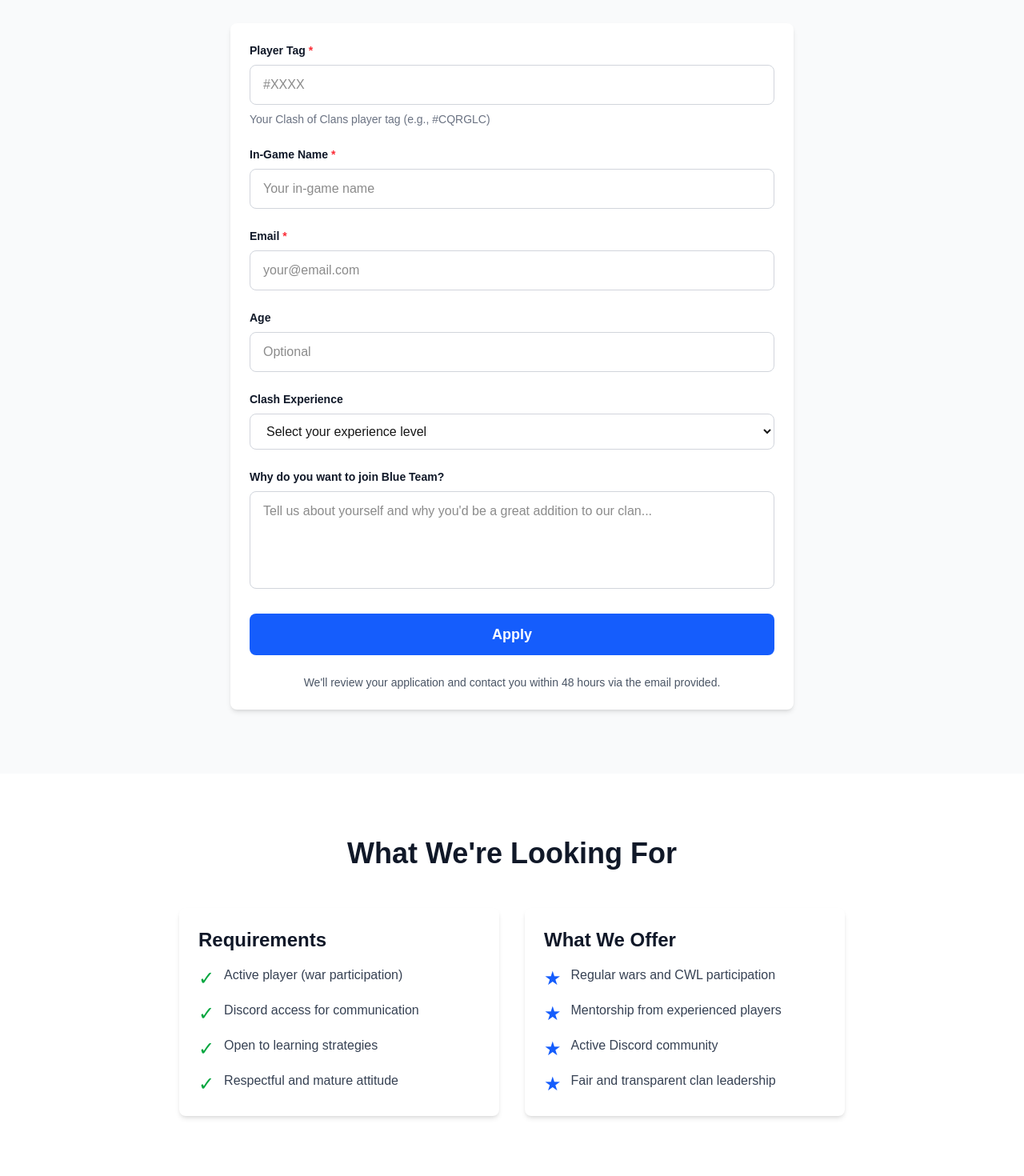
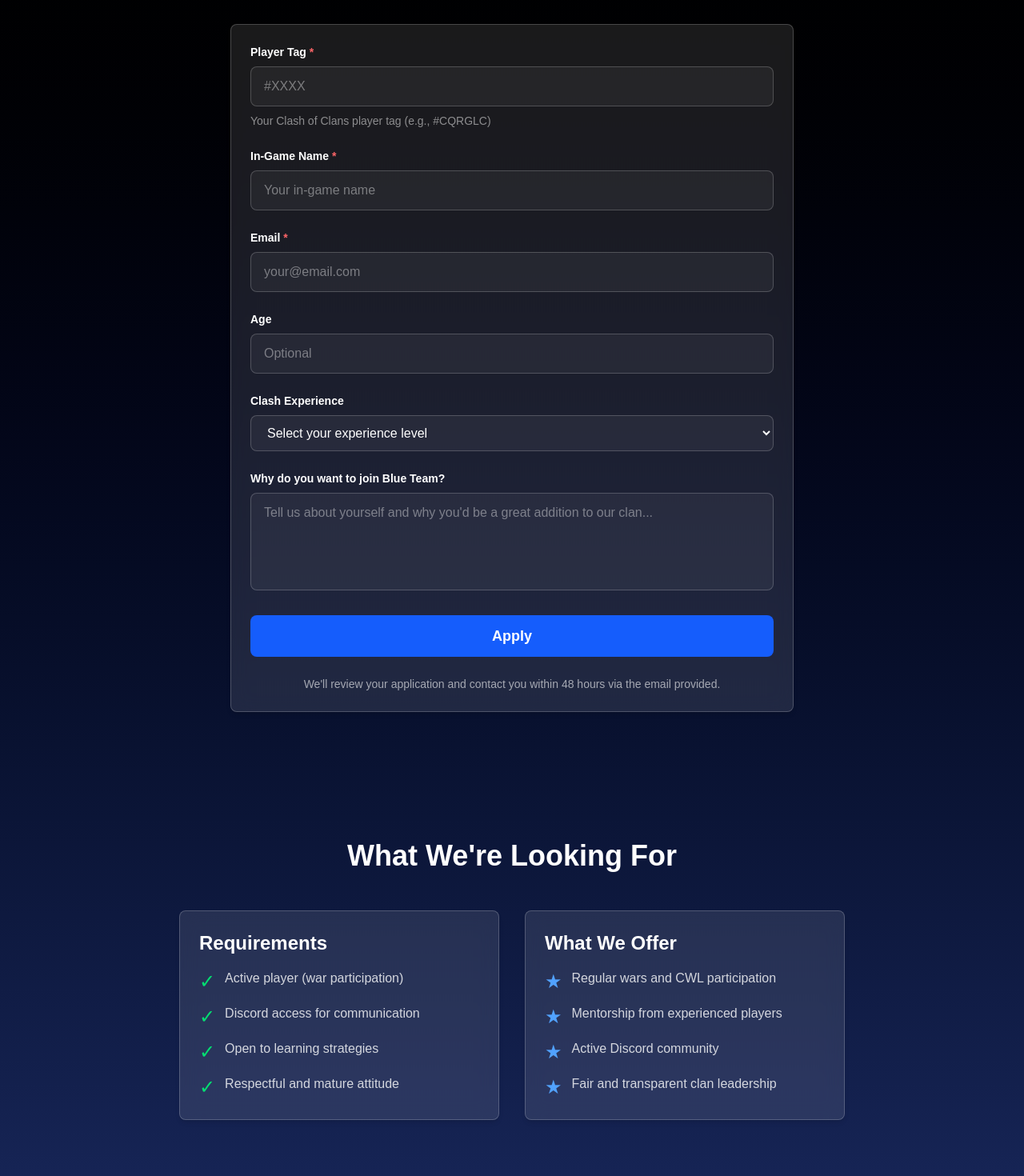
Before and after one commit to matisseduffield/blueteamclan, a Next.js app: page /join in a window 1280 px wide. Shown: the part 380-1850 px from the top of the page at 80% size. Built offline with nearby package versions, Linux system fonts and the light colour scheme; no server answers.

Commit message:
Update: Modernize all pages with dark backgrounds and glassmorphism effects

```diff
--- a/src/app/join/page.tsx
+++ b/src/app/join/page.tsx
@@ -69,13 +69,13 @@ export default function JoinPage() {
   };
 
   return (
-    <div className="space-y-0">
+    <div className="space-y-0 min-h-screen bg-gradient-to-b from-black to-blue-950">
       {/* Hero Section */}
-      <section className="bg-gradient-to-br from-blue-900 via-blue-800 to-purple-900 text-white py-20">
+      <section className="bg-gradient-to-b from-blue-900/50 via-purple-900/50 to-black/50 text-white py-20 border-b border-white/10">
         <div className="max-w-7xl mx-auto px-4 sm:px-6 lg:px-8">
           <div className="text-center space-y-4">
-            <h1 className="text-5xl md:text-6xl font-bold">Join Blue Team</h1>
-            <p className="text-xl text-blue-100">
+            <h1 className="text-5xl md:text-6xl font-bold">Apply to Blue Team</h1>
+            <p className="text-xl text-blue-200">
               Think you have what it takes? Apply now and let's see if you're a good fit!
             </p>
           </div>
@@ -83,28 +83,28 @@ export default function JoinPage() {
       </section>
 
       {/* Form Section */}
-      <section className="py-20 bg-gray-50">
+      <section className="py-20">
         <div className="max-w-3xl mx-auto px-4 sm:px-6 lg:px-8">
           {submitted ? (
-            <Card className="bg-green-50 border-2 border-green-200">
+            <Card className="bg-green-500/20 border-2 border-green-500 backdrop-blur-md">
               <div className="text-center space-y-4">
                 <div className="text-5xl">✨</div>
-                <h2 className="text-2xl font-bold text-green-900">Request Submitted!</h2>
-                <p className="text-green-700">
+                <h2 className="text-2xl font-bold text-green-300">Application Submitted!</h2>
+                <p className="text-green-200">
                   Thanks for your interest in joining Blue Team! Our leadership will review your
-                  request and get back to you on Discord or email within 48 hours.
+                  application and get back to you on Discord or email within 48 hours.
                 </p>
-                <p className="text-sm text-green-600">
+                <p className="text-sm text-green-300">
                   Make sure to join our Discord and check your email regularly for updates.
                 </p>
               </div>
             </Card>
           ) : (
-            <Card>
+            <Card className="bg-white/10 backdrop-blur-md border border-white/20">
               <form onSubmit={handleSubmit} className="space-y-6">
                 <div className="space-y-2">
-                  <label className="block text-sm font-semibold text-gray-900">
-                    Player Tag <span className="text-red-500">*</span>
+                  <label className="block text-sm font-semibold text-white">
+                    Player Tag <span className="text-red-400">*</span>
                   </label>
                   <input
                     type="text"
@@ -112,15 +112,15 @@ export default function JoinPage() {
                     value={formData.playerTag}
                     onChange={handleChange}
                     placeholder="#XXXX"
-                    className="w-full px-4 py-3 border border-gray-300 rounded-lg focus:outline-none focus:ring-2 focus:ring-blue-500"
+                    className="w-full px-4 py-3 border border-white/20 bg-white/5 text-white placeholder-white/40 rounded-lg focus:outline-none focus:ring-2 focus:ring-blue-500"
                     required
                   />
-                  <p className="text-sm text-gray-500">Your Clash of Clans player tag (e.g., #CQRGLC)</p>
+                  <p className="text-sm text-white/50">Your Clash of Clans player tag (e.g., #CQRGLC)</p>
                 </div>
 
                 <div className="space-y-2">
-                  <label className="block text-sm font-semibold text-gray-900">
-                    In-Game Name <span className="text-red-500">*</span>
+                  <label className="block text-sm font-semibold text-white">
+                    In-Game Name <span className="text-red-400">*</span>
                   </label>
                   <input
                     type="text"
@@ -128,14 +128,14 @@ export default function JoinPage() {
                     value={formData.playerName}
                     onChange={handleChange}
                     placeholder="Your in-game name"
-                    className="w-full px-4 py-3 border border-gray-300 rounded-lg focus:outline-none focus:ring-2 focus:ring-blue-500"
+                    className="w-full px-4 py-3 border border-white/20 bg-white/5 text-white placeholder-white/40 rounded-lg focus:outline-none focus:ring-2 focus:ring-blue-500"
                     required
                   />
                 </div>
 
                 <div className="space-y-2">
-                  <label className="block text-sm font-semibold text-gray-900">
-                    Email <span className="text-red-500">*</span>
+                  <label className="block text-sm font-semibold text-white">
+                    Email <span className="text-red-400">*</span>
                   </label>
                   <input
                     type="email"
@@ -143,13 +143,13 @@ export default function JoinPage() {
                     value={formData.email}
                     onChange={handleChange}
                     placeholder="your@email.com"
-                    className="w-full px-4 py-3 border border-gray-300 rounded-lg focus:outline-none focus:ring-2 focus:ring-blue-500"
+                    className="w-full px-4 py-3 border border-white/20 bg-white/5 text-white placeholder-white/40 rounded-lg focus:outline-none focus:ring-2 focus:ring-blue-500"
                     required
                   />
                 </div>
 
                 <div className="space-y-2">
-                  <label className="block text-sm font-semibold text-gray-900">
+                  <label className="block text-sm font-semibold text-white">
                     Age
                   </label>
                   <input
@@ -158,19 +158,19 @@ export default function JoinPage() {
                     value={formData.age}
                     onChange={handleChange}
                     placeholder="Optional"
-                    className="w-full px-4 py-3 border border-gray-300 rounded-lg focus:outline-none focus:ring-2 focus:ring-blue-500"
+                    className="w-full px-4 py-3 border border-white/20 bg-white/5 text-white placeholder-white/40 rounded-lg focus:outline-none focus:ring-2 focus:ring-blue-500"
                   />
                 </div>
 
                 <div className="space-y-2">
-                  <label className="block text-sm font-semibold text-gray-900">
+                  <label className="block text-sm font-semibold text-white">
                     Clash Experience
                   </label>
                   <select
                     name="experience"
                     value={formData.experience}
                     onChange={handleChange}
-                    className="w-full px-4 py-3 border border-gray-300 rounded-lg focus:outline-none focus:ring-2 focus:ring-blue-500"
+                    className="w-full px-4 py-3 border border-white/20 bg-white/5 text-white rounded-lg focus:outline-none focus:ring-2 focus:ring-blue-500"
                   >
                     <option value="">Select your experience level</option>
                     <option value="beginner">Beginner (New to clans)</option>
@@ -181,7 +181,7 @@ export default function JoinPage() {
                 </div>
 
                 <div className="space-y-2">
-                  <label className="block text-sm font-semibold text-gray-900">
+                  <label className="block text-sm font-semibold text-white">
                     Why do you want to join Blue Team?
                   </label>
                   <textarea
@@ -190,12 +190,12 @@ export default function JoinPage() {
                     onChange={handleChange}
                     placeholder="Tell us about yourself and why you'd be a great addition to our clan..."
                     rows={4}
-                    className="w-full px-4 py-3 border border-gray-300 rounded-lg focus:outline-none focus:ring-2 focus:ring-blue-500 resize-none"
+                    className="w-full px-4 py-3 border border-white/20 bg-white/5 text-white placeholder-white/40 rounded-lg focus:outline-none focus:ring-2 focus:ring-blue-500 resize-none"
                   />
                 </div>
 
                 {error && (
-                  <div className="bg-red-50 border border-red-200 text-red-700 px-4 py-3 rounded-lg">
+                  <div className="bg-red-500/20 border border-red-500 text-red-200 px-4 py-3 rounded-lg">
                     {error}
                   </div>
                 )}
@@ -209,7 +209,7 @@ export default function JoinPage() {
                   {loading ? "Submitting..." : "Apply"}
                 </Button>
 
-                <p className="text-sm text-gray-600 text-center">
+                <p className="text-sm text-white/60 text-center">
                   We'll review your application and contact you within 48 hours via the email provided.
                 </p>
               </form>
@@ -219,56 +219,56 @@ export default function JoinPage() {
       </section>
 
       {/* Requirements Section */}
-      <section className="bg-white py-20">
+      <section className="py-20">
         <div className="max-w-4xl mx-auto px-4 sm:px-6 lg:px-8">
-          <h2 className="text-4xl font-bold text-gray-900 mb-12 text-center">
+          <h2 className="text-4xl font-bold text-white mb-12 text-center">
             What We're Looking For
           </h2>
 
           <div className="grid grid-cols-1 md:grid-cols-2 gap-8">
-            <Card>
+            <Card className="bg-white/10 backdrop-blur-md border border-white/20">
               <div className="space-y-4">
-                <h3 className="text-2xl font-bold text-gray-900">Requirements</h3>
+                <h3 className="text-2xl font-bold text-white">Requirements</h3>
                 <ul className="space-y-3">
                   <li className="flex items-start space-x-3">
-                    <span className="text-green-600 text-2xl">✓</span>
-                    <span className="text-gray-700">Active player (war participation)</span>
+                    <span className="text-green-400 text-2xl">✓</span>
+                    <span className="text-white/80">Active player (war participation)</span>
                   </li>
                   <li className="flex items-start space-x-3">
-                    <span className="text-green-600 text-2xl">✓</span>
-                    <span className="text-gray-700">Discord access for communication</span>
+                    <span className="text-green-400 text-2xl">✓</span>
+                    <span className="text-white/80">Discord access for communication</span>
                   </li>
                   <li className="flex items-start space-x-3">
-                    <span className="text-green-600 text-2xl">✓</span>
-                    <span className="text-gray-700">Open to learning strategies</span>
+                    <span className="text-green-400 text-2xl">✓</span>
+                    <span className="text-white/80">Open to learning strategies</span>
                   </li>
                   <li className="flex items-start space-x-3">
-                    <span className="text-green-600 text-2xl">✓</span>
-                    <span className="text-gray-700">Respectful and mature attitude</span>
+                    <span className="text-green-400 text-2xl">✓</span>
+                    <span className="text-white/80">Respectful and mature attitude</span>
                   </li>
                 </ul>
               </div>
             </Card>
 
-            <Card>
+            <Card className="bg-white/10 backdrop-blur-md border border-white/20">
               <div className="space-y-4">
-                <h3 className="text-2xl font-bold text-gray-900">What We Offer</h3>
+                <h3 className="text-2xl font-bold text-white">What We Offer</h3>
                 <ul className="space-y-3">
                   <li className="flex items-start space-x-3">
-                    <span className="text-blue-600 text-2xl">★</span>
-                    <span className="text-gray-700">Regular wars and CWL participation</span>
+                    <span className="text-blue-400 text-2xl">★</span>
+                    <span className="text-white/80">Regular wars and CWL participation</span>
                   </li>
                   <li className="flex items-start space-x-3">
-                    <span className="text-blue-600 text-2xl">★</span>
-                    <span className="text-gray-700">Mentorship from experienced players</span>
+                    <span className="text-blue-400 text-2xl">★</span>
+                    <span className="text-white/80">Mentorship from experienced players</span>
                   </li>
                   <li className="flex items-start space-x-3">
-                    <span className="text-blue-600 text-2xl">★</span>
-                    <span className="text-gray-700">Active Discord community</span>
+                    <span className="text-blue-400 text-2xl">★</span>
+                    <span className="text-white/80">Active Discord community</span>
                   </li>
                   <li className="flex items-start space-x-3">
-                    <span className="text-blue-600 text-2xl">★</span>
-                    <span className="text-gray-700">Fair and transparent clan leadership</span>
+                    <span className="text-blue-400 text-2xl">★</span>
+                    <span className="text-white/80">Fair and transparent clan leadership</span>
                   </li>
                 </ul>
               </div>
```
Also changed, not shown: src/app/events/page.tsx (+18 -18 lines), src/app/members/page.tsx (+29 -29 lines).
